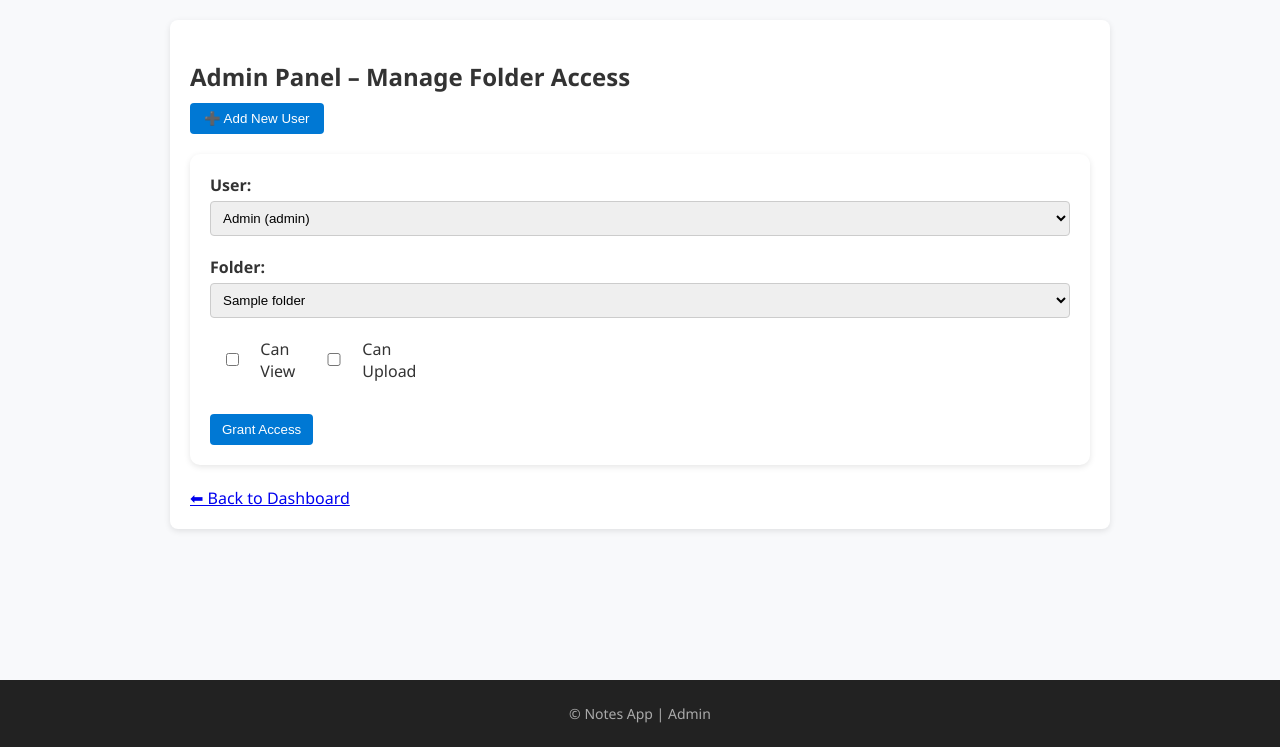
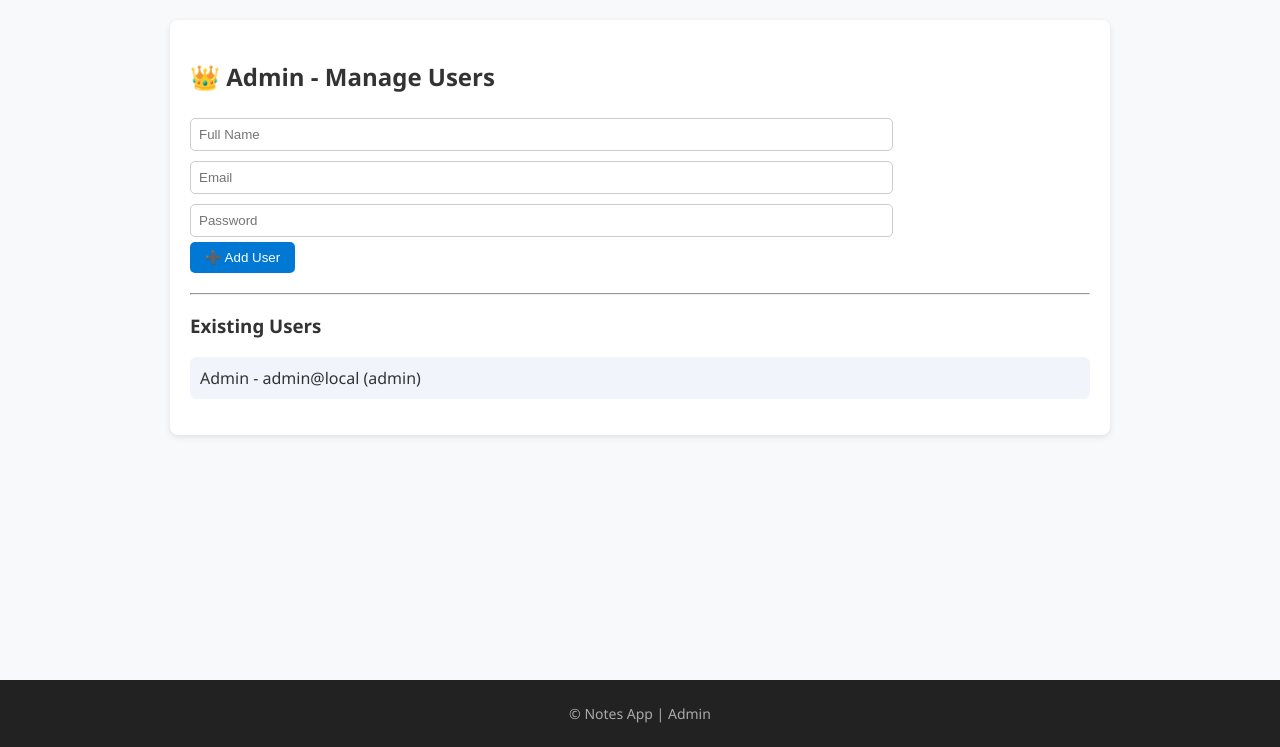
Before and after one commit to Abhi-tech-byte/notes-app, a Flask app: page /admin/users in a window 1280 px wide. Shown: the part 93-840 px from the top of the page. Run offline with Flask 3, Linux system fonts and the light colour scheme; a user stored in the database is signed in; tables that the repository leaves empty hold one stand-in row (values such as "Sample post").

Commit message:
Fix: Add User POST + styling

```diff
--- a/templates/admin_users.html
+++ b/templates/admin_users.html
@@ -1,62 +1,64 @@
+
 {% extends "base.html" %}
 {% block content %}
 <div class="container">
-  <h2 style="margin-bottom:10px;">Admin Panel – Manage Folder Access</h2>
+  <h2>👑 Admin - Manage Users</h2>
 
-  <!-- Add New User Button -->
-  <div style="margin-bottom:20px;">
-    <a href="{{ url_for('add_user') }}">
-      <button style="
-        background:#0078d4;
-        color:white;
-        border:none;
-        padding:8px 14px;
-        border-radius:4px;
-        cursor:pointer;
-      ">
-        ➕ Add New User
-      </button>
-    </a>
-  </div>
-
-  <!-- Grant Access Form -->
-  <form method="POST" action="{{ url_for('grant_access') }}"
-        style="background:white;padding:20px;border-radius:10px;box-shadow:0 2px 6px rgba(0,0,0,0.1);">
-
-    <div style="margin-bottom:15px;">
-      <label><b>User:</b></label><br>
-      <select name="user_id" required>
-        {% for u in users %}
-          <option value="{{ u.id }}">{{ u.name }} ({{ u.role }})</option>
-        {% endfor %}
-      </select>
+  <form action="{{ url_for('add_user') }}" method="POST" class="user-form">
+    <div class="form-group">
+      <input type="text" name="name" placeholder="Full Name" required>
+      <input type="email" name="email" placeholder="Email" required>
+      <input type="password" name="password" placeholder="Password" required>
+      <button type="submit">➕ Add User</button>
     </div>
-
-    <div style="margin-bottom:15px;">
-      <label><b>Folder:</b></label><br>
-      <select name="folder_id" required>
-        {% for f in folders %}
-          <option value="{{ f.id }}">{{ f.name }}</option>
-        {% endfor %}
-      </select>
-    </div>
-
-    <div style="display:flex;align-items:center;gap:15px;margin-top:10px;">
-      <label style="display:flex;align-items:center;gap:5px;">
-        <input type="checkbox" name="can_view">
-        <span>Can View</span>
-      </label>
-      <label style="display:flex;align-items:center;gap:5px;">
-        <input type="checkbox" name="can_upload">
-        <span>Can Upload</span>
-      </label>
-    </div>
-
-    <br>
-    <button type="submit" style="margin-top:10px;">Grant Access</button>
   </form>
 
-  <br>
-  <a href="{{ url_for('dashboard') }}">⬅ Back to Dashboard</a>
+  <hr>
+
+  <h3>Existing Users</h3>
+  <ul class="user-list">
+    {% for user in users %}
+      <li>{{ user.name }} - {{ user.email }} ({{ user.role }})</li>
+    {% else %}
+      <li>No users yet.</li>
+    {% endfor %}
+  </ul>
 </div>
+
+<style>
+.user-form {
+  display: flex;
+  gap: 10px;
+  flex-wrap: wrap;
+  margin-bottom: 20px;
+}
+.user-form input {
+  flex: 1;
+  min-width: 180px;
+  padding: 8px;
+  border: 1px solid #ccc;
+  border-radius: 5px;
+}
+.user-form button {
+  background-color: #0078d4;
+  color: white;
+  border: none;
+  border-radius: 5px;
+  padding: 8px 15px;
+  cursor: pointer;
+}
+.user-form button:hover {
+  background-color: #005fa3;
+}
+.user-list {
+  list-style: none;
+  padding: 0;
+}
+.user-list li {
+  background: #f1f5fb;
+  border-radius: 6px;
+  margin-bottom: 8px;
+  padding: 10px;
+}
+</style>
 {% endblock %}
```
Also changed, not shown: app.py (+1 -27 lines), templates/dashboard.html (+18 -13 lines).
